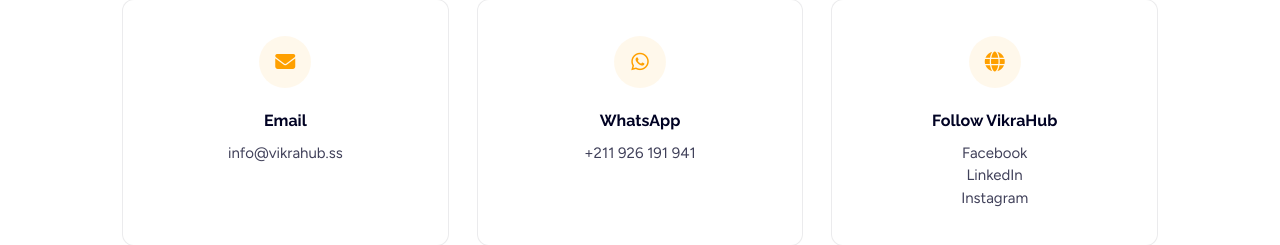
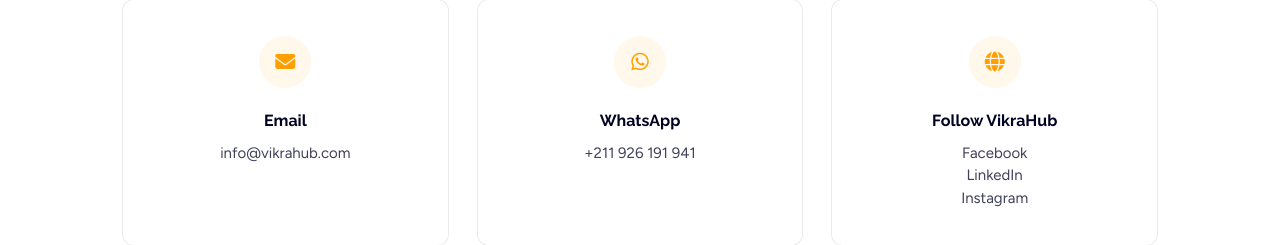
Before and after one commit to VikraHub/vikrahub-web, a Next.js app in the folder apps/web/: page /contact in a window 1280 px wide. Shown: the part 1704-1949 px from the top of the page. Built offline with nearby package versions, Linux system fonts and the light colour scheme.

Commit message:
updated contact info

```diff
--- a/apps/web/src/app/contact/page.tsx
+++ b/apps/web/src/app/contact/page.tsx
@@ -126,7 +126,7 @@
               </div>
               <h3 className={styles.contactCardTitle}>Email</h3>
               <p className={styles.contactCardValue}>
-                <a href="mailto:info@vikrahub.ss">info@vikrahub.ss</a>
+                <a href="mailto:info@vikrahub.com">info@vikrahub.com</a>
               </p>
             </div>
             <div className={styles.contactCard}>
```
